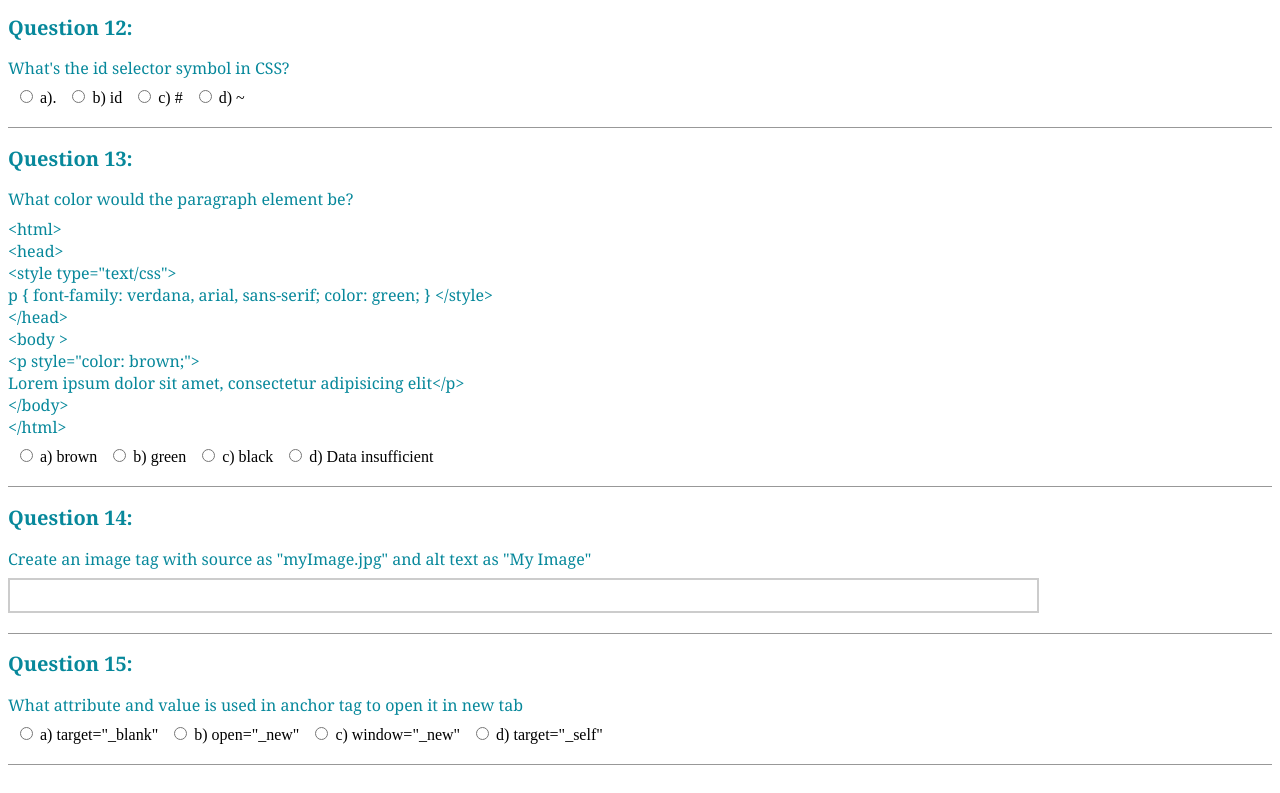
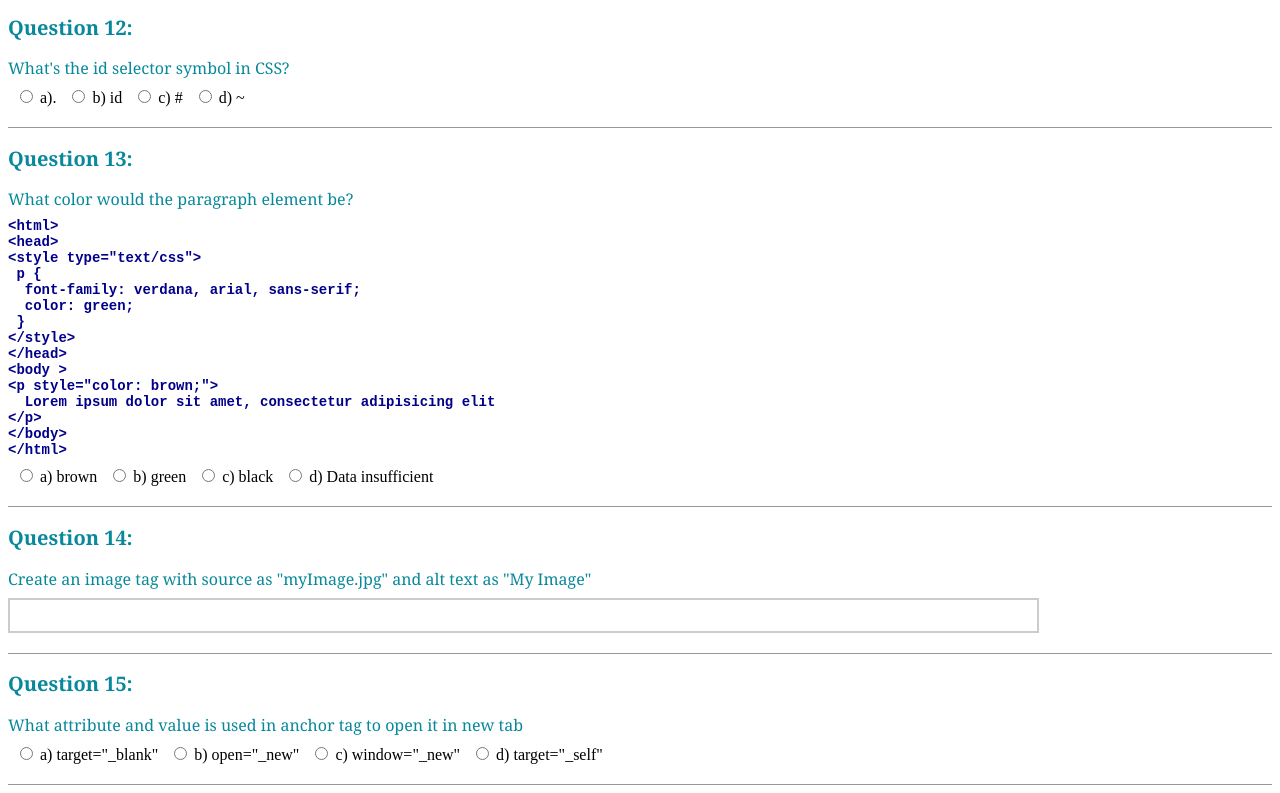
Before and after one commit to pooja-dci/HTML-Quiz-1, a plain HTML site: page quiz1.html in a window 1280 px wide. Shown: the part 3074-3867 px from the top of the page. Drawn offline with Linux system fonts and the light colour scheme.

Commit message:
Update quiz1.html

```diff
--- a/quiz1.html
+++ b/quiz1.html
@@ -133,17 +133,17 @@
     <h2>Question 13:</h2>
     <p> What color would the paragraph element be?
     </p>
-    <p> &lt;html&gt; <br>
+    <p class="code-snippet"> &lt;html&gt; <br>
     &lt;head&gt; <br>
     &lt;style type="text/css"&gt; <br>
-    p {
-    font-family: verdana, arial, sans-serif;
-    color: green;
-    }
+    &nbsp;p { <br>
+    &nbsp;&nbsp;font-family: verdana, arial, sans-serif; <br>
+    &nbsp;&nbsp;color: green; <br>
+    &nbsp;}<br>
     &lt;/style&gt; <br>
     &lt;/head&gt; <br>
     &lt;body &gt; <br>
-    &lt;p style="color: brown;"&gt; <br> Lorem ipsum dolor sit amet, consectetur adipisicing elit&lt;/p&gt; <br>
+    &lt;p style="color: brown;"&gt; <br> &nbsp;&nbsp;Lorem ipsum dolor sit amet, consectetur adipisicing elit<br>&lt;/p&gt; <br>
     &lt;/body&gt; <br>
     &lt;/html&gt; <br></p>
     <input type="radio" name="q13" value="a"> a) brown</input>
```
